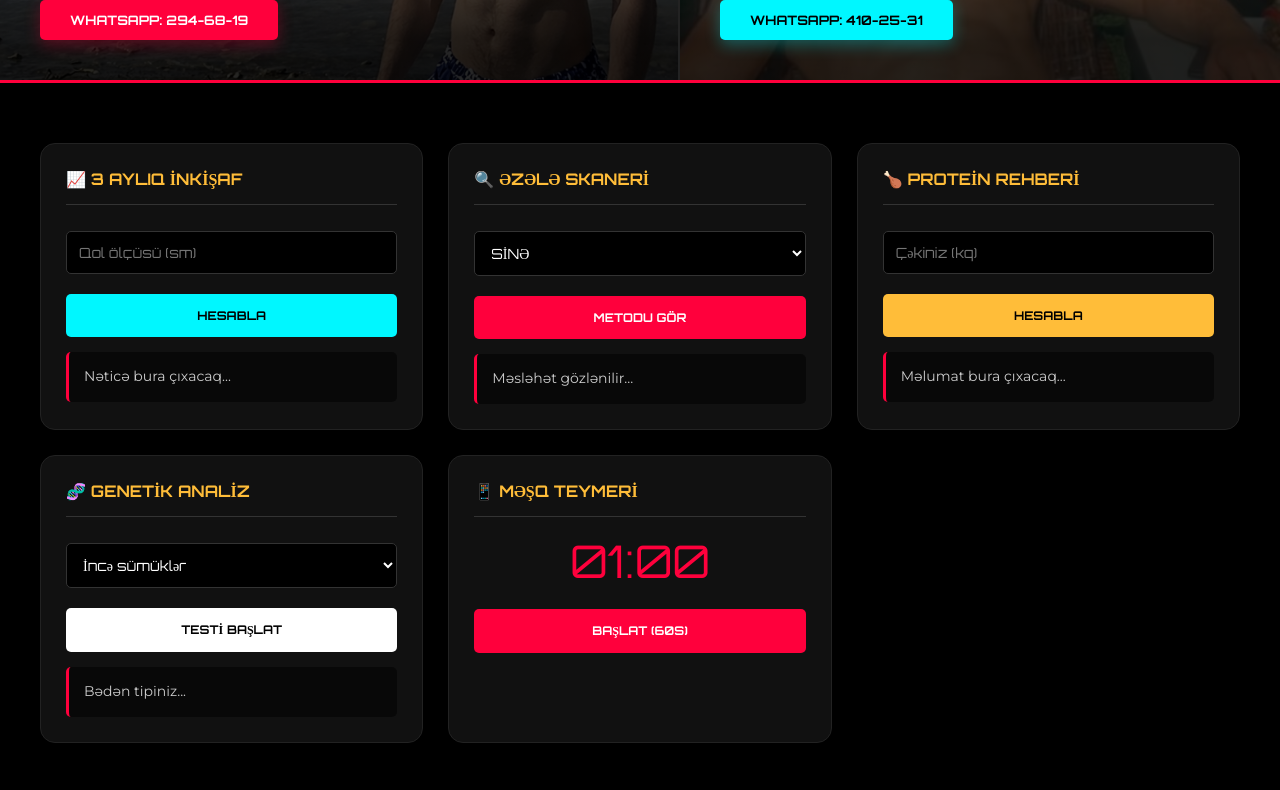
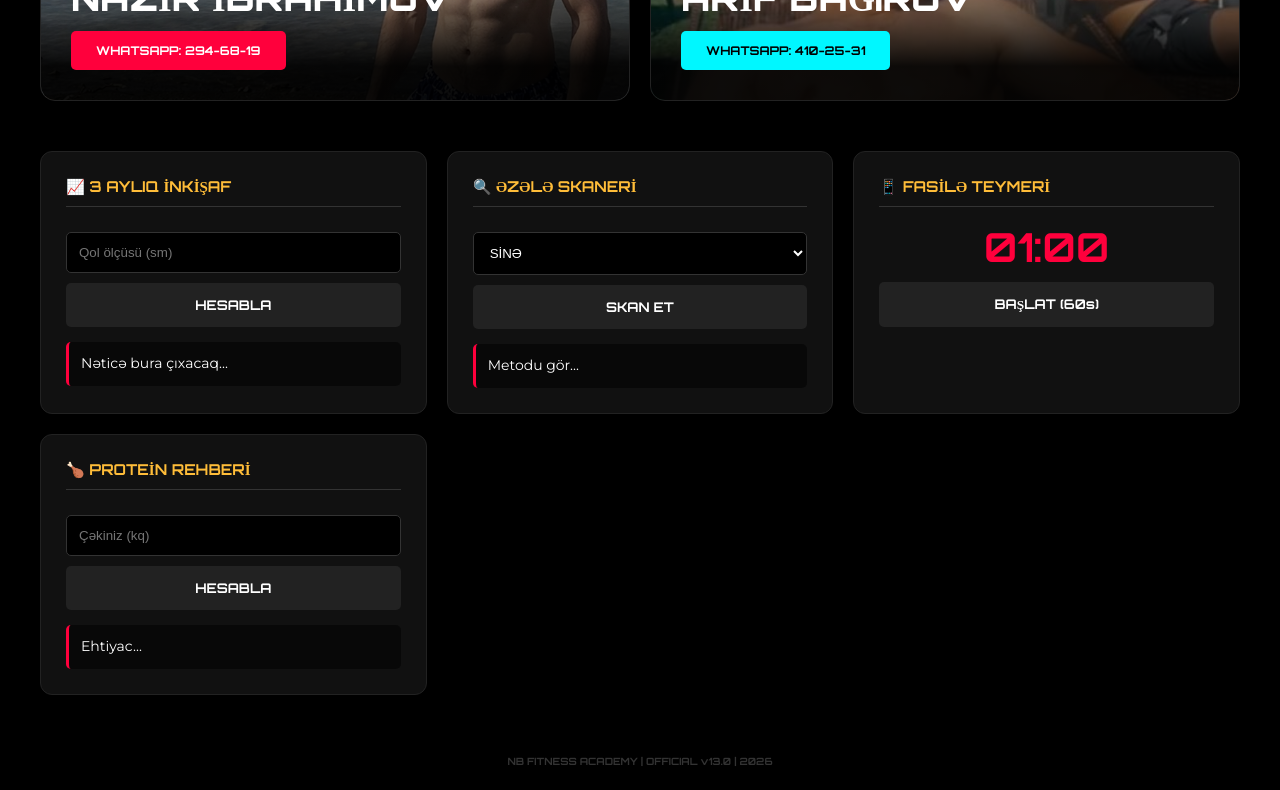
Before and after one commit to naziribrahimov/nbfitnessacademy, a plain HTML site: page index.html in a window 1280 px wide. Shown: the part 720-1510 px from the top of the page. Drawn offline with Linux system fonts and the light colour scheme.

Commit message:
index.html

```diff
--- a/index.html
+++ b/index.html
@@ -3,150 +3,140 @@
 <head>
     <meta charset="UTF-8">
     <meta name="viewport" content="width=device-width, initial-scale=1.0">
-    <title>NB FITNESS | OFFICIAL</title>
-    <link href="https://fonts.googleapis.com/css2?family=Orbitron:wght@400;700;900&family=Montserrat:wght@400;700&display=swap" rel="stylesheet">
+    <title>NB FITNESS | Nazir & Arif</title>
+    <link href="https://fonts.googleapis.com/css2?family=Orbitron:wght@700;900&family=Montserrat:wght@400;700&display=swap" rel="stylesheet">
     <style>
-        :root { --red: #ff003c; --blue: #00f7ff; --gold: #ffbd39; --dark: #000000; --card: #111; }
-        body { background: var(--dark); color: white; font-family: 'Montserrat', sans-serif; margin: 0; overflow-x: hidden; scroll-behavior: smooth; }
+        :root { --red: #ff003c; --blue: #00f7ff; --dark: #000000; --card: #111; }
+        body { background: var(--dark); color: white; font-family: 'Montserrat', sans-serif; margin: 0; padding: 0; }
 
-        /* 1. MƏŞQÇİLƏR - TAM GÖRÜNÜŞ VƏ SƏLİQƏLİ ADLAR */
-        .hero-coaches { display: flex; flex-wrap: wrap; height: 100vh; width: 100%; border-bottom: 3px solid var(--red); }
-        .coach-side {
-            flex: 1; min-width: 350px; position: relative; overflow: hidden;
-            display: flex; flex-direction: column; justify-content: flex-end; padding: 40px;
-            transition: 0.6s ease-in-out;
+        /* HEADER */
+        header { text-align: center; padding: 30px; border-bottom: 2px solid var(--red); background: #000; }
+        header h1 { font-family: 'Orbitron'; font-size: 30px; margin: 0; letter-spacing: 3px; }
+        header h1 span { color: var(--red); }
+
+        .container { max-width: 1200px; margin: 0 auto; padding: 20px; }
+
+        /* MƏŞQÇİLƏR - TAM GÖRÜNÜŞ VƏ ADLAR */
+        .coach-grid { display: grid; grid-template-columns: repeat(auto-fit, minmax(350px, 1fr)); gap: 20px; margin-bottom: 50px; }
+        .coach-card { background: #0a0a0a; border: 1px solid #222; border-radius: 15px; overflow: hidden; position: relative; }
+
+        /* Şəklin tam görünməsi üçün */
+        .img-box { width: 100%; height: 700px; overflow: hidden; display: flex; align-items: flex-start; justify-content: center; }
+        .img-box img { width: 100%; height: 100%; object-fit: cover; object-position: top; }
+
+        .info-overlay {
+            position: absolute; bottom: 0; left: 0; width: 100%; padding: 30px;
+            background: linear-gradient(transparent, rgba(0,0,0,0.95) 80%); box-sizing: border-box;
         }
-        /* Şəkil üzərində kölgə - Adların oxunması üçün */
-        .coach-side::before { content: ""; position: absolute; top: 0; left: 0; width: 100%; height: 100%; background: linear-gradient(transparent 40%, rgba(0,0,0,0.85) 95%); z-index: 2; }
+        .role { font-family: 'Orbitron'; font-size: 12px; letter-spacing: 3px; margin-bottom: 5px; }
+        .name { font-family: 'Orbitron'; font-size: 35px; font-weight: 900; margin: 0; line-height: 1; text-transform: uppercase; }
 
-        /* Şəkillərin yerləşməsi - Bədənin tam görünməsi üçün */
-        .nazir-img { background: url('nazir.jpg') center top no-repeat; background-size: cover; border-right: 1px solid #222; }
-        .arif-img { background: url('arif.jpg') center top no-repeat; background-size: cover; border-left: 1px solid #222; }
+        .ws-btn {
+            display: inline-flex; align-items: center; gap: 8px; margin-top: 15px;
+            padding: 12px 25px; text-decoration: none; font-family: 'Orbitron';
+            font-weight: bold; border-radius: 5px; font-size: 12px; transition: 0.3s;
+        }
+        .n-btn { background: var(--red); color: white; }
+        .a-btn { background: var(--blue); color: black; }
 
-        /* Hover effekti */
-        .coach-side:hover { flex: 1.15; }
+        /* DASHBOARD TOOLS */
+        .dashboard { display: grid; grid-template-columns: repeat(auto-fit, minmax(300px, 1fr)); gap: 20px; }
+        .tool-card { background: var(--card); border: 1px solid #222; border-radius: 12px; padding: 25px; }
+        .tool-card h3 { font-family: 'Orbitron'; font-size: 15px; color: #ffbd39; border-bottom: 1px solid #333; padding-bottom: 10px; margin-top: 0; }
 
-        .coach-content { position: relative; z-index: 3; text-align: left; }
-        .coach-role { font-family: 'Orbitron'; font-size: 13px; letter-spacing: 4px; margin-bottom: 8px; font-weight: 700; }
-        .coach-name { font-family: 'Orbitron'; font-size: clamp(30px, 4vw, 55px); font-weight: 900; margin: 0; text-transform: uppercase; line-height: 1.1; }
+        input, select { width: 100%; padding: 12px; margin: 10px 0; background: #000; border: 1px solid #333; color: white; border-radius: 5px; box-sizing: border-box; }
+        .btn-act { width: 100%; padding: 14px; border: none; border-radius: 5px; font-family: 'Orbitron'; font-weight: bold; cursor: pointer; background: #222; color: white; transition: 0.3s; }
+        .btn-act:hover { background: var(--red); }
 
-        /* WHATSAPP DÜYMƏLƏRİ */
-        .ws-btn {
-            display: inline-flex; align-items: center; gap: 10px; margin-top: 20px;
-            padding: 12px 30px; text-decoration: none; font-family: 'Orbitron';
-            font-weight: bold; border-radius: 5px; transition: 0.3s; font-size: 13px;
-        }
-        .n-btn { background: var(--red); color: white; box-shadow: 0 5px 15px rgba(255, 0, 60, 0.3); }
-        .a-btn { background: var(--blue); color: black; box-shadow: 0 5px 15px rgba(0, 247, 255, 0.3); }
-        .ws-btn:hover { transform: scale(1.05); filter: brightness(1.2); }
+        .res-box { margin-top: 15px; padding: 12px; background: rgba(0,0,0,0.5); border-radius: 5px; font-size: 14px; min-height: 20px; border-left: 3px solid var(--red); }
 
-        /* DASHBOARD - SƏLİQƏLİ TOOLS */
-        .container { max-width: 1200px; margin: 0 auto; padding: 60px 20px; }
-        .dashboard-grid { display: grid; grid-template-columns: repeat(auto-fit, minmax(320px, 1fr)); gap: 25px; }
-        .card { background: var(--card); border: 1px solid #222; border-radius: 15px; padding: 25px; transition: 0.4s; }
-        .card:hover { border-color: var(--red); }
-        h3 { font-family: 'Orbitron'; font-size: 16px; color: var(--gold); border-bottom: 1px solid #333; padding-bottom: 15px; margin-top: 0; text-transform: uppercase; }
+        .timer-val { font-size: 40px; font-family: 'Orbitron'; color: var(--red); text-align: center; margin: 10px 0; }
 
-        input, select { width: 100%; padding: 12px; margin: 10px 0; background: #000; border: 1px solid #333; color: white; border-radius: 5px; font-family: 'Orbitron'; font-size: 14px; box-sizing: border-box; }
-        .btn-action { width: 100%; padding: 14px; border: none; border-radius: 5px; font-family: 'Orbitron'; font-weight: bold; cursor: pointer; transition: 0.3s; margin-top: 10px; text-transform: uppercase; font-size: 12px; }
-
-        .res-box { margin-top: 15px; padding: 15px; background: rgba(0,0,0,0.5); border-radius: 5px; font-size: 14px; color: #ccc; border-left: 3px solid var(--red); min-height: 20px; }
-
-        .timer-val { font-size: 45px; font-family: 'Orbitron'; color: var(--red); text-align: center; margin: 10px 0; }
-
-        footer { text-align: center; padding: 50px; color: #333; font-family: 'Orbitron'; font-size: 10px; border-top: 1px solid #111; margin-top: 40px; letter-spacing: 2px; }
+        footer { text-align: center; padding: 40px; color: #333; font-family: 'Orbitron'; font-size: 10px; }
     </style>
 </head>
 <body>
 
-<div class="hero-coaches">
-    <div class="coach-side nazir-img">
-        <div class="coach-content">
-            <div class="coach-role" style="color: var(--red);">STRENGTH COACH</div>
-            <h2 class="coach-name">NAZİR<br>İBRAHİMOV</h2>
-            <a href="https://wa.me/994702946819?text=Salam%20Nazir%20bəy,%20məşqlərə%20başlamaq%20istəyirəm." class="ws-btn n-btn" target="_blank">
-                WHATSAPP: 294-68-19
-            </a>
+<header>
+    <h1>NB <span>FITNESS</span> ACADEMY</h1>
+</header>
+
+<div class="container">
+
+    <div class="coach-grid">
+        <div class="coach-card">
+            <div class="img-box">
+                <img src="nazir.jpg" alt="Nazir İbrahimov">
+            </div>
+            <div class="info-overlay">
+                <div class="role" style="color: var(--red);">STRENGTH COACH</div>
+                <h2 class="name">NAZİR İBRAHİMOV</h2>
+                <a href="https://wa.me/994702946819" class="ws-btn n-btn" target="_blank">WHATSAPP: 294-68-19</a>
+            </div>
+        </div>
+
+        <div class="coach-card">
+            <div class="img-box">
+                <img src="arif.jpg" alt="Arif Bağırov">
+            </div>
+            <div class="info-overlay">
+                <div class="role" style="color: var(--blue);">AESTHETIC PRO</div>
+                <h2 class="name">ARİF BAĞIROV</h2>
+                <a href="https://wa.me/994514102531" class="ws-btn a-btn" target="_blank">WHATSAPP: 410-25-31</a>
+            </div>
         </div>
     </div>
-    <div class="coach-side arif-img">
-        <div class="coach-content">
-            <div class="coach-role" style="color: var(--blue);">AESTHETIC PRO</div>
-            <h2 class="coach-name">ARİF<br>BAĞIROV</h2>
-            <a href="https://wa.me/994514102531?text=Salam%20Arif%20bəy,%20məşqlərə%20başlamaq%20istəyirəm." class="ws-btn a-btn" target="_blank">
-                WHATSAPP: 410-25-31
-            </a>
-        </div>
-    </div>
-</div>
 
-<div class="container">
-    <div class="dashboard-grid">
-
-        <div class="card">
+    <div class="dashboard">
+        <div class="tool-card">
             <h3>📈 3 AYLIQ İNKİŞAF</h3>
-            <input type="number" id="c-arm" placeholder="Qol ölçüsü (sm)">
-            <button onclick="predict()" class="btn-action" style="background:var(--blue); color:black;">HESABLA</button>
+            <input type="number" id="arm" placeholder="Qol ölçüsü (sm)">
+            <button onclick="predict()" class="btn-act">HESABLA</button>
             <div id="p-res" class="res-box">Nəticə bura çıxacaq...</div>
         </div>
 
-        <div class="card">
+        <div class="tool-card">
             <h3>🔍 ƏZƏLƏ SKANERİ</h3>
-            <select id="m-select">
+            <select id="ms">
                 <option value="sinə">SİNƏ</option>
                 <option value="ayaq">AYAQ</option>
                 <option value="qol">QOL</option>
                 <option value="kürək">KÜRƏK</option>
             </select>
-            <button onclick="scanM()" class="btn-action" style="background:var(--red); color:white;">METODU GÖR</button>
-            <div id="m-res" class="res-box">Məsləhət gözlənilir...</div>
+            <button onclick="scan()" class="btn-act">SKAN ET</button>
+            <div id="m-res" class="res-box">Metodu gör...</div>
         </div>
 
-        <div class="card">
-            <h3>🍗 PROTEİN REHBERİ</h3>
-            <input type="number" id="p-w" placeholder="Çəkiniz (kq)">
-            <button onclick="calcP()" class="btn-action" style="background:var(--gold); color:black;">HESABLA</button>
-            <div id="p-res-box" class="res-box">Məlumat bura çıxacaq...</div>
+        <div class="tool-card">
+            <h3>📱 FASİLƏ TEYMERİ</h3>
+            <div class="timer-val" id="time">01:00</div>
+            <button onclick="startT()" class="btn-act">BAŞLAT (60s)</button>
         </div>
 
-        <div class="card">
-            <h3>🧬 GENETİK ANALİZ</h3>
-            <select id="q1">
-                <option value="1">İncə sümüklər</option>
-                <option value="2">Güclü sümüklər</option>
-            </select>
-            <button onclick="checkG()" class="btn-action" style="background:white; color:black;">TESTİ BAŞLAT</button>
-            <div id="g-res" class="res-box">Bədən tipiniz...</div>
+        <div class="tool-card">
+            <h3>🍗 PROTEİN REHBERİ</h3>
+            <input type="number" id="w" placeholder="Çəkiniz (kq)">
+            <button onclick="calcP()" class="btn-act">HESABLA</button>
+            <div id="pr-res" class="res-box">Ehtiyac...</div>
         </div>
+    </div>
 
-        <div class="card">
-            <h3>📱 MƏŞQ TEYMERİ</h3>
-            <div class="timer-val" id="t-val">01:00</div>
-            <button onclick="startT()" class="btn-action" style="background:var(--red); color:white;">BAŞLAT (60s)</button>
-        </div>
-
-    </div>
 </div>
 
 <script>
     function predict() {
-        let a = parseFloat(document.getElementById('c-arm').value);
+        let a = parseFloat(document.getElementById('arm').value);
         if(a) document.getElementById('p-res').innerHTML = `3 aya hədəf: <b>${(a+3.5).toFixed(1)} sm</b>`;
     }
 
-    function scanM() {
-        const d = { 'sinə': 'Bench Press: Barı partlayışla qaldırın.', 'ayaq': 'Squat: Tam aşağı oturun.', 'qol': 'Curl: Yuxarıda mütləq sıxın.', 'kürək': 'Deadlift: Texnikanı qoruyun.' };
-        document.getElementById('m-res').innerHTML = d[document.getElementById('m-select').value];
+    function scan() {
+        const d = { 'sinə': 'Bench Press: Partlayışla qaldırın.', 'ayaq': 'Squat: Tam aşağı oturun.', 'qol': 'Curl: Yuxarıda sıxın.', 'kürək': 'Deadlift: Beli düz saxlayın.' };
+        document.getElementById('m-res').innerHTML = d[document.getElementById('ms').value];
     }
 
     function calcP() {
-        let w = document.getElementById('p-w').value;
-        if(w) document.getElementById('p-res-box').innerHTML = `Gündəlik: <b>${w*2}q Protein</b>`;
-    }
-
-    function checkG() {
-        let q = document.getElementById('q1').value;
-        document.getElementById('g-res').innerText = q == "1" ? "EKTOMORF" : "MEZOMORF / ENDOMORF";
+        let w = document.getElementById('w').value;
+        if(w) document.getElementById('pr-res').innerHTML = `Gündəlik: <b>${w*2}q Protein</b>`;
     }
 
     let tl = 60, ti;
@@ -154,14 +144,14 @@
         clearInterval(ti); tl = 60;
         ti = setInterval(() => {
             tl--;
-            document.getElementById('t-val').innerText = `00:${tl < 10 ? '0'+tl : tl}`;
-            if(tl <= 0) { clearInterval(ti); alert("Fasilə bitdi!"); }
+            document.getElementById('time').innerText = `00:${tl < 10 ? '0'+tl : tl}`;
+            if(tl <= 0) { clearInterval(ti); alert("Vaxt bitdi!"); }
         }, 1000);
     }
 </script>
 
 <footer>
-    NB FITNESS ACADEMY | OFFICIAL SYSTEM v12.0 | NAZİR & ARİF © 2026
+    NB FITNESS ACADEMY | OFFICIAL v13.0 | 2026
 </footer>
 
 </body>
```
